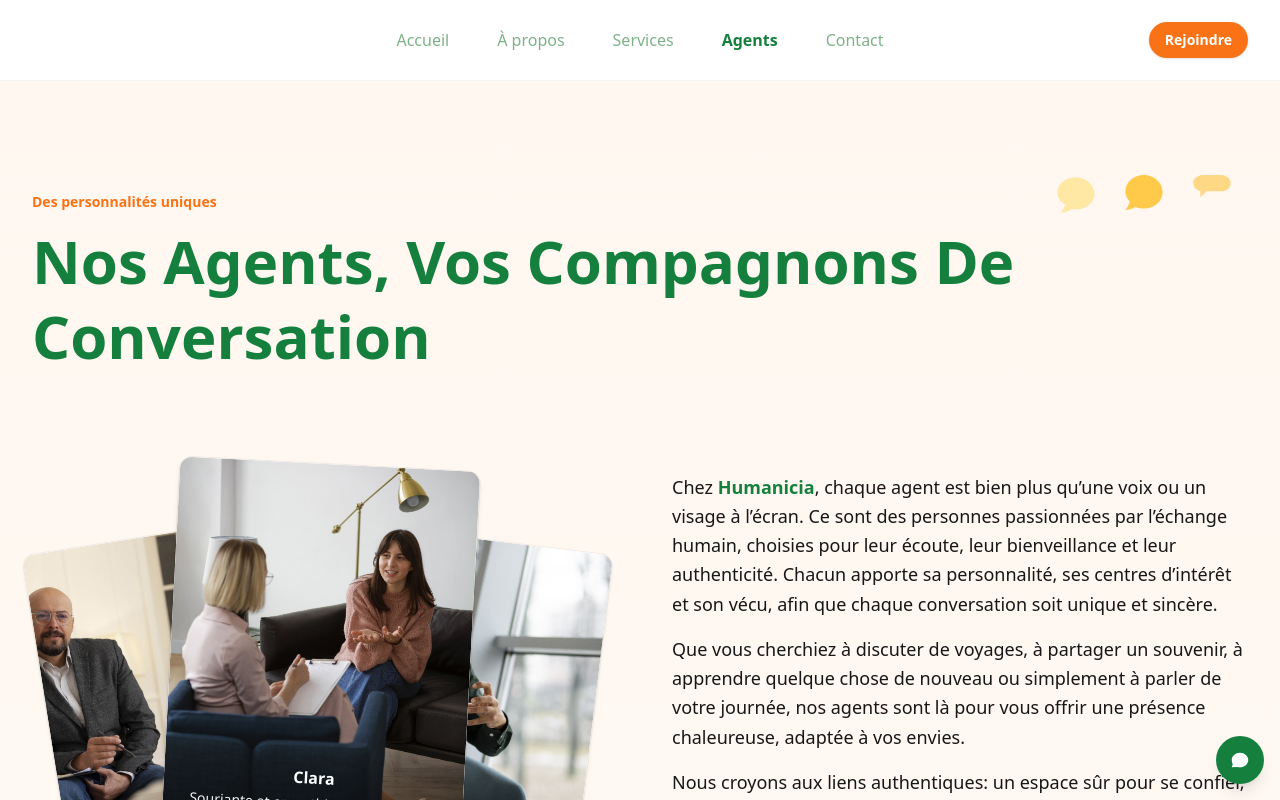
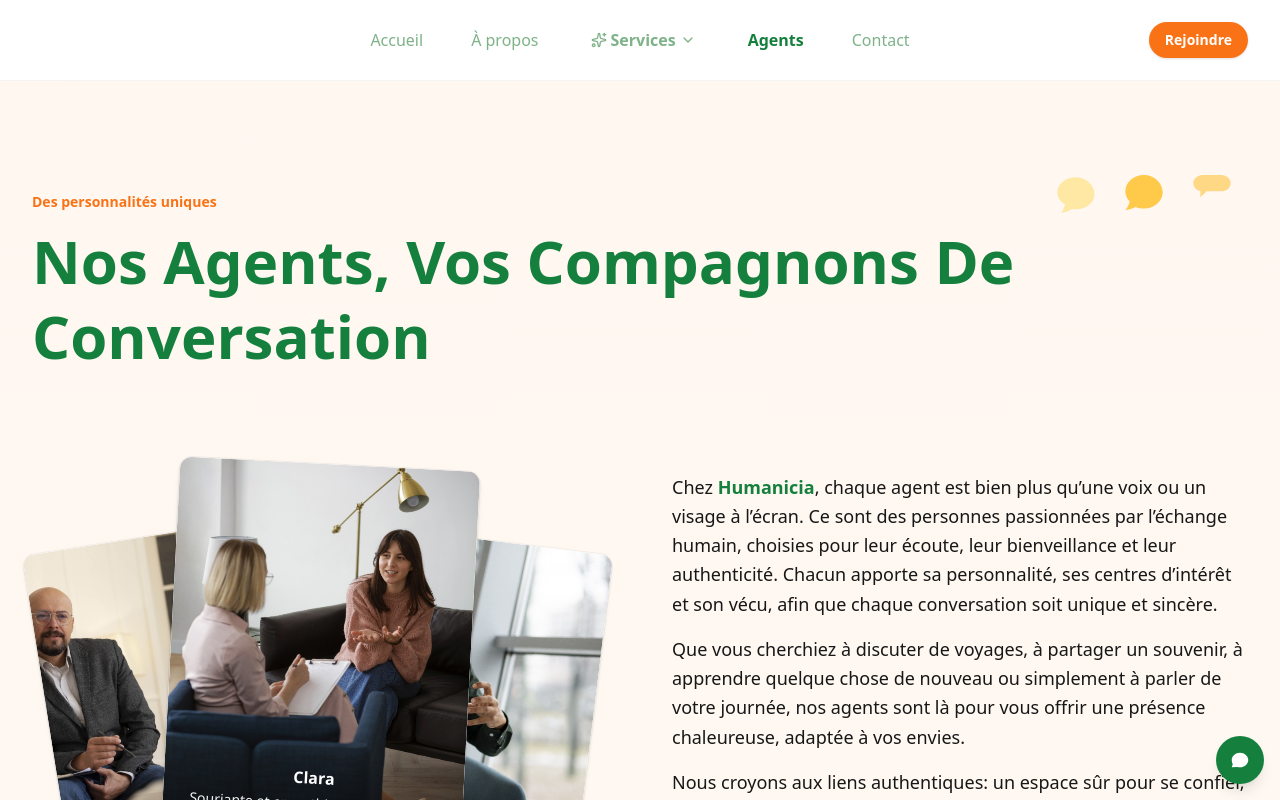
Before and after one commit to DigitariaWebs/Humanicia, a Next.js app: page /agent in a window 1280 px wide. Shown: the top 800 px of the page. Built offline with nearby package versions, Linux system fonts and the light colour scheme.

Commit message:
Enhance Header component with dropdown for Services, including mobile support and animations

```diff
--- a/src/components/layout/Header.tsx
+++ b/src/components/layout/Header.tsx
@@ -5,18 +5,37 @@ import { usePathname } from "next/navigation";
 import React from "react";
 import { motion } from "framer-motion";
 import { useModal } from "@/components/providers/ModalProvider";
+import { ChevronDown, Sparkles } from "lucide-react";
 
 const MotionLink = motion.create(Link);
 
 type NavItem = {
   label: string;
   href: string;
+  isDropdown?: boolean;
+  dropdownItems?: { label: string; href: string; description: string }[];
 };
 
 const NAV_ITEMS: NavItem[] = [
   { label: "Accueil", href: "/" },
   { label: "À propos", href: "/apropre" },
-  { label: "Services", href: "/#services" },
+  {
+    label: "Services",
+    href: "/#services",
+    isDropdown: true,
+    dropdownItems: [
+      {
+        label: "Nos 4 Services",
+        href: "/#services",
+        description: "Découvrez nos services de compagnie",
+      },
+      {
+        label: "Les Forfaits Mensuels",
+        href: "/#pricing",
+        description: "Tarifs et abonnements",
+      },
+    ],
+  },
   { label: "Agents", href: "/agent" },
   { label: "Contact", href: "/#contact" },
 ];
@@ -25,6 +44,9 @@ export default function Header() {
   const pathname = usePathname();
   const { openModal } = useModal();
   const [mobileOpen, setMobileOpen] = React.useState(false);
+  const [servicesDropdownOpen, setServicesDropdownOpen] = React.useState(false);
+  const [mobileServicesOpen, setMobileServicesOpen] = React.useState(false);
+  const dropdownTimeoutRef = React.useRef<NodeJS.Timeout | null>(null);
 
   // Track which in-page section is active on the homepage
   const [activeSectionId, setActiveSectionId] = React.useState<string | null>(
@@ -79,6 +101,14 @@ export default function Header() {
 
     return () => observer.disconnect();
   }, [pathname, sectionIds]);
+
+  React.useEffect(() => {
+    return () => {
+      if (dropdownTimeoutRef.current) {
+        clearTimeout(dropdownTimeoutRef.current);
+      }
+    };
+  }, []);
 
   const isActive = (href: string): boolean => {
     if (href === "/") {
@@ -142,7 +172,65 @@ export default function Header() {
             <nav className="hidden md:flex flex-1 items-center justify-center overflow-x-auto">
               <ul className="flex items-center gap-8">
                 {NAV_ITEMS.map((item) => (
-                  <li key={item.href}>
+                  <li key={item.href} className="relative">
+                    {item.isDropdown ? (
+                      <div
+                        className="relative"
+                        onMouseEnter={() => {
+                          if (dropdownTimeoutRef.current) {
+                            clearTimeout(dropdownTimeoutRef.current);
+                          }
+                          setServicesDropdownOpen(true);
+                        }}
+                        onMouseLeave={() => {
+                          dropdownTimeoutRef.current = setTimeout(() => {
+                            setServicesDropdownOpen(false);
+                          }, 200);
+                        }}
+                      >
+                        <motion.button
+                          className={[
+                            "text-base rounded-md px-3 py-2 transition-all duration-300 flex items-center gap-1 font-semibold relative overflow-hidden",
+                            isActive(item.href) ? "font-bold" : "",
+                          ].join(" ")}
+                          style={{
+                            color: isActive(item.href)
+                              ? "var(--color-brand)"
+                              : "color-mix(in oklab, var(--color-brand) 60%, white)",
+                            backgroundColor: servicesDropdownOpen
+                              ? "var(--color-cta)"
+                              : "transparent",
+                          }}
+                          whileHover={{
+                            y: -2,
+                            color: "white",
+                            backgroundColor: "var(--color-cta)",
+                            scale: 1.05,
+                          }}
+                          transition={{
+                            type: "spring",
+                            stiffness: 300,
+                            damping: 18,
+                          }}
+                        >
+                          <Sparkles className="w-4 h-4" />
+                          {item.label}
+                          <ChevronDown
+                            className={`w-4 h-4 transition-transform duration-300 ${
+                              servicesDropdownOpen ? "rotate-180" : ""
+                            }`}
+                          />
+                          {/* Animated background */}
+                          <motion.div
+                            className="absolute inset-0 bg-gradient-to-r from-purple-500 via-pink-500 to-orange-500 opacity-0"
+                            animate={{
+                              opacity: servicesDropdownOpen ? 0.1 : 0,
+                            }}
+                            transition={{ duration: 0.3 }}
+                          />
+                        </motion.button>
+                      </div>
+                    ) : (
                       <MotionLink
                         href={item.href}
                         className={[
@@ -177,6 +265,7 @@ export default function Header() {
                       >
                         {item.label}
                       </MotionLink>
+                    )}
                   </li>
                 ))}
               </ul>
@@ -205,6 +294,72 @@ export default function Header() {
               <ul className="grid gap-2">
                 {NAV_ITEMS.map((item) => (
                   <li key={item.href}>
+                    {item.isDropdown ? (
+                      <div>
+                        <button
+                          onClick={() =>
+                            setMobileServicesOpen(!mobileServicesOpen)
+                          }
+                          className="w-full flex items-center justify-between rounded-md px-3 py-2 text-base font-semibold"
+                          style={{
+                            color: isActive(item.href)
+                              ? "var(--color-brand)"
+                              : "color-mix(in oklab, var(--color-brand) 70%, white)",
+                          }}
+                        >
+                          <div className="flex items-center gap-2">
+                            <Sparkles className="w-4 h-4" />
+                            {item.label}
+                          </div>
+                          <ChevronDown
+                            className={`w-4 h-4 transition-transform duration-300 ${
+                              mobileServicesOpen ? "rotate-180" : ""
+                            }`}
+                          />
+                        </button>
+
+                        {mobileServicesOpen && (
+                          <motion.div
+                            initial={{ opacity: 0, height: 0 }}
+                            animate={{ opacity: 1, height: "auto" }}
+                            exit={{ opacity: 0, height: 0 }}
+                            transition={{ duration: 0.2 }}
+                            className="ml-4 mt-2 space-y-1"
+                          >
+                            {item.dropdownItems?.map((dropdownItem, index) => (
+                              <motion.div
+                                key={dropdownItem.href}
+                                initial={{ opacity: 0, x: -10 }}
+                                animate={{ opacity: 1, x: 0 }}
+                                transition={{ delay: index * 0.1 }}
+                              >
+                                <Link
+                                  href={dropdownItem.href}
+                                  className="block rounded-md px-3 py-2 text-sm bg-gray-50 hover:bg-gray-100 transition-colors"
+                                  style={{ color: "var(--color-brand)" }}
+                                  onClick={() => {
+                                    setMobileOpen(false);
+                                    setMobileServicesOpen(false);
+                                    if (dropdownItem.href.startsWith("/#")) {
+                                      const id =
+                                        dropdownItem.href.split("#")[1] || "";
+                                      setActiveSectionId(id);
+                                    }
+                                  }}
+                                >
+                                  <div className="font-medium">
+                                    {dropdownItem.label}
+                                  </div>
+                                  <div className="text-xs text-gray-500 mt-1">
+                                    {dropdownItem.description}
+                                  </div>
+                                </Link>
+                              </motion.div>
+                            ))}
+                          </motion.div>
+                        )}
+                      </div>
+                    ) : (
                       <Link
                         href={item.href}
                         className="block rounded-md px-3 py-2 text-base"
@@ -225,6 +380,7 @@ export default function Header() {
                       >
                         {item.label}
                       </Link>
+                    )}
                   </li>
                 ))}
                 <li className="pt-1">
@@ -244,6 +400,65 @@ export default function Header() {
           </div>
         )}
       </header>
+
+      {/* Services dropdown - positioned outside header */}
+      {servicesDropdownOpen && (
+        <motion.div
+          initial={{ opacity: 0, y: -5 }}
+          animate={{ opacity: 1, y: 0 }}
+          exit={{ opacity: 0, y: -5 }}
+          transition={{ duration: 0.2 }}
+          className="fixed w-56 bg-white rounded-lg shadow-lg border border-gray-200"
+          style={{
+            zIndex: 9999,
+            top: "88px",
+            left: "50%",
+            transform: "translateX(-50%)",
+          }}
+          onMouseEnter={() => {
+            if (dropdownTimeoutRef.current) {
+              clearTimeout(dropdownTimeoutRef.current);
+            }
+            setServicesDropdownOpen(true);
+          }}
+          onMouseLeave={() => {
+            dropdownTimeoutRef.current = setTimeout(() => {
+              setServicesDropdownOpen(false);
+            }, 200);
+          }}
+        >
+          <div className="py-2">
+            <Link
+              href="/#services"
+              className="block px-4 py-3 text-gray-700 hover:bg-gray-50 transition-colors"
+              onClick={() => {
+                setServicesDropdownOpen(false);
+                setActiveSectionId("services");
+              }}
+            >
+              <div className="font-medium">Nos 4 Services</div>
+              <div className="text-sm text-gray-500 mt-1">
+                Découvrez nos services
+              </div>
+            </Link>
+
+            <Link
+              href="/#pricing"
+              className="block px-4 py-3 text-gray-700 hover:bg-gray-50 transition-colors"
+              onClick={() => {
+                setServicesDropdownOpen(false);
+                setActiveSectionId("pricing");
+              }}
+            >
+              <div className="font-medium">Les Forfaits Mensuels</div>
+              <div className="text-sm text-gray-500 mt-1">
+                Tarifs et abonnements
+              </div>
+            </Link>
+          </div>
+        </motion.div>
+      )}
+
       <div aria-hidden className="h-20 w-full" />
     </>
   );
```
Lines whose indentation alone changed are shown as unchanged.
